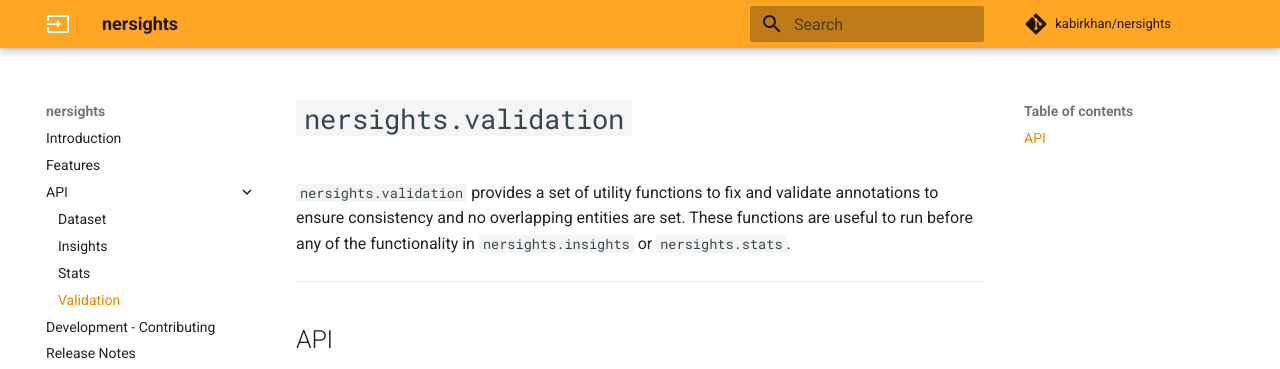
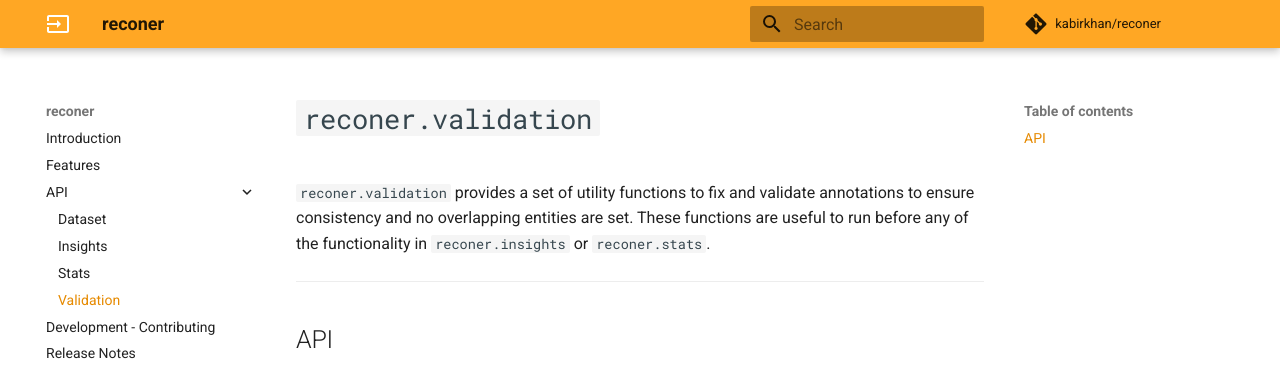
Before and after one commit to kabirkhan/reconner, an MkDocs documentation site: the page built from docs/api/validation.md, in a window 1280 px wide, cut to the strip 0-369 px from the top of the page. Built offline with MkDocs 1.6.1 and Material for MkDocs 9.7.7, drawn with Linux system fonts in a browser that asks for light colours; comment, search, counter and statistics services are not loaded.

Commit message:
Rename package to RecoNER

```diff
--- a/azure-pipelines.yml
+++ b/azure-pipelines.yml
@@ -31,7 +31,7 @@ stages:
         versionSpec: '3.7'
     - script: |
         pip install flake8
-        python -m flake8 nersights --count --select=E901,E999,F821,F822,F823 --show-source --statistics
+        python -m flake8 reconer --count --select=E901,E999,F821,F822,F823 --show-source --statistics
       displayName: 'flake8'
   - job: 'Test'
     dependsOn: 'Validate'
--- a/docs/api/validation.md
+++ b/docs/api/validation.md
@@ -1,16 +1,16 @@
-# `nersights.validation`
+# `reconer.validation`
 
-`nersights.validation` provides a set of utility functions to fix and validate annotations to ensure consistency and no overlapping entities are set.
-These functions are useful to run before any of the functionality in `nersights.insights` or `nersights.stats`.
+`reconer.validation` provides a set of utility functions to fix and validate annotations to ensure consistency and no overlapping entities are set.
+These functions are useful to run before any of the functionality in `reconer.insights` or `reconer.stats`.
 
 ---
 ## API
 
-::: nersights.validation.json_to_examples
+::: reconer.validation.json_to_examples
     :docstring:
 
-::: nersights.validation.fix_annotations_format
+::: reconer.validation.fix_annotations_format
     :docstring:
 
-::: nersights.validation.filter_overlaps
+::: reconer.validation.filter_overlaps
     :docstring:
--- a/mkdocs.yml
+++ b/mkdocs.yml
@@ -1,6 +1,6 @@
-site_name: nersights
+site_name: reconer
 site_description: Debug annotated Named Entity Recognition (NER) data for inconsitencies and get insights on improving the quality of your data.
-site_url: https://kabirkhan.github.com/nersights
+site_url: https://kabirkhan.github.com/reconer
 
 theme:
     name: 'material'
@@ -10,9 +10,9 @@ theme:
     logo: 'img/icon-white.svg'
     favicon: 'img/favicon.png'
 
-repo_name: 'kabirkhan/nersights'
-repo_url: 'https://github.com/kabirkhan/nersights'
-edit_uri: 'https://github.com/kabirkhan/nersights'
+repo_name: 'kabirkhan/reconer'
+repo_url: 'https://github.com/kabirkhan/reconer'
+edit_uri: 'https://github.com/kabirkhan/reconer'
 
 nav:
     - Introduction: 'index.md'
@@ -41,7 +41,7 @@ markdown_extensions:
 extra:
     social:
         - type: 'github'
-          link: 'https://github.com/kabirkhan/nersights'
+          link: 'https://github.com/kabirkhan/reconer'
         - type: 'twitter'
           link: 'https://twitter.com/kabir_khan14'
 
--- a/nersights/__init__.py
+++ b/nersights/__init__.py
@@ -1,4 +1,4 @@
-"""Typer, build great CLIs. Easy to code. Based on Python type hints."""
+"""RecoNER, Debug annotated Named Entity Recognition (NER) data for inconsitencies and get insights on improving the quality of your data."""
 
 __version__ = "0.0.1"
 
--- a/pyproject.toml
+++ b/pyproject.toml
@@ -3,10 +3,10 @@ requires = ["flit_core >=2,<3"]
 build-backend = "flit_core.buildapi"
 
 [tool.flit.metadata]
-module = "nersights"
+module = "reconer"
 author = "Kabir Khan"
 author-email = "kabirkhan1137@outlook.com"
-home-page = "https://github.com/kabirkhan/nersights"
+home-page = "https://github.com/kabirkhan/reconer"
 classifiers = [
     "Intended Audience :: Information Technology",
     "Intended Audience :: System Administrators",
@@ -34,7 +34,7 @@ description-file = "README.md"
 requires-python = ">=3.6"
 
 [tool.flit.metadata.urls]
-Documentation = "https://kabirkhan.github.io/nersights"
+Documentation = "https://kabirkhan.github.io/reconer"
 
 [tool.flit.metadata.requires-extra]
 dev = [
```
Also changed, not shown: README.md (+15 -15 lines), docs/api/stats.md (+2 -2 lines), docs/index.md (+15 -15 lines), 10 other files.
